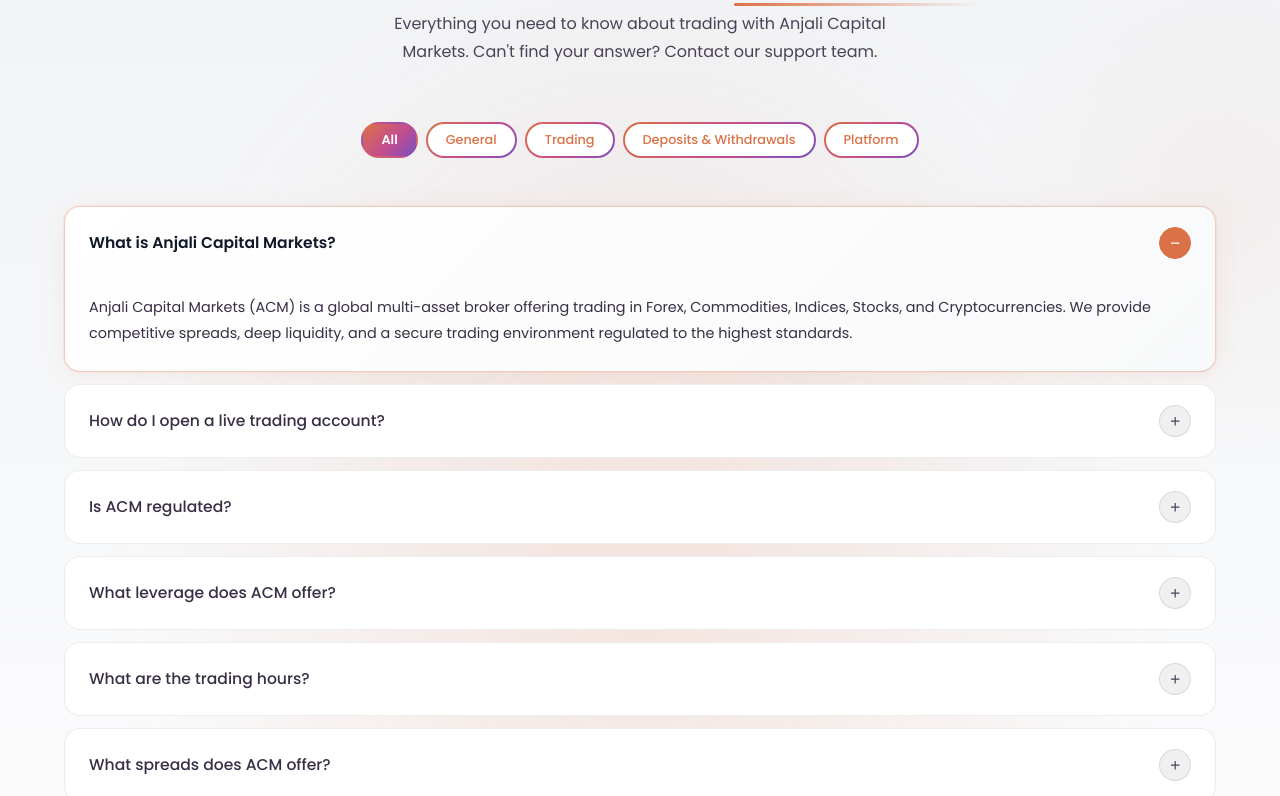
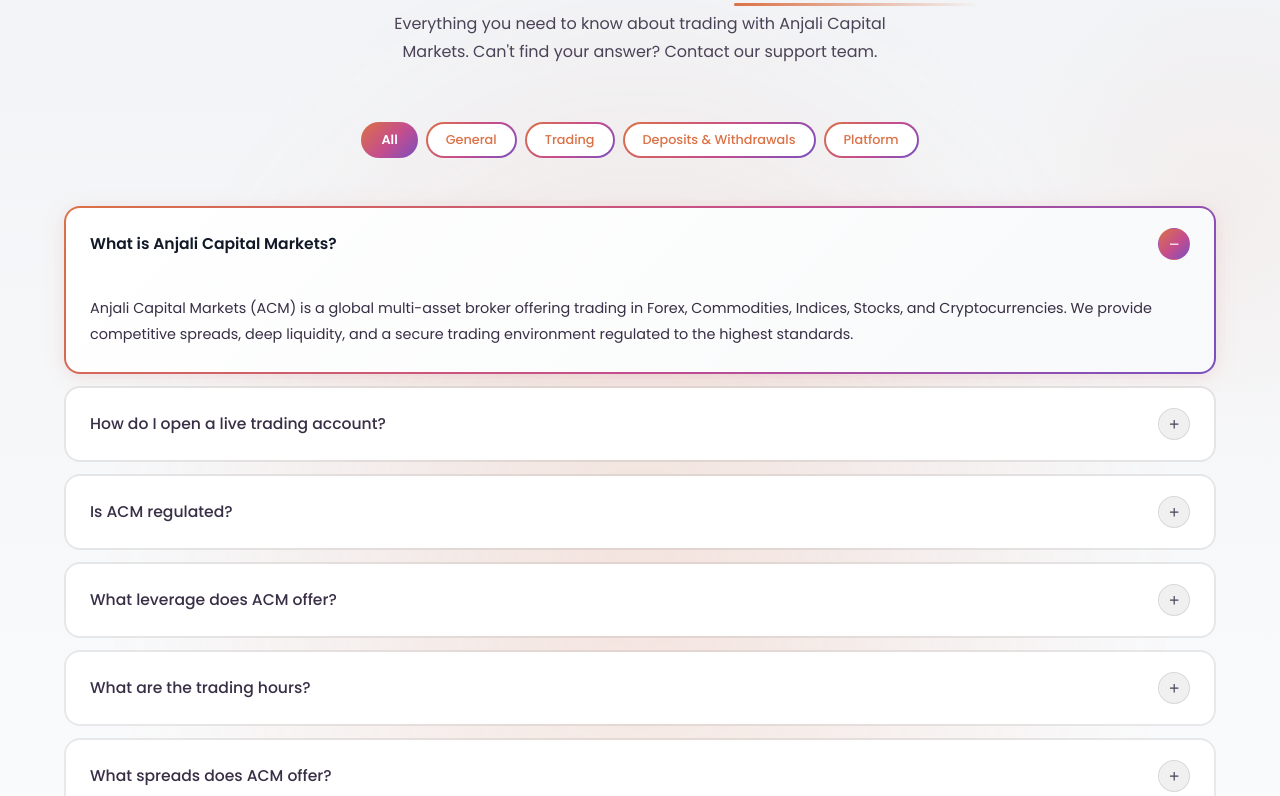
Before and after one commit to K-Uzma/anjali-capital-markets, a React (Vite) app: page / in a window 1280 px wide. Shown: the part 6573-7369 px from the top of the page. Built offline with nearby package versions, Linux system fonts and the light colour scheme.

Commit message:
theme changed p8

```diff
--- a/src/components/homepage/subComponents/FAQ.jsx
+++ b/src/components/homepage/subComponents/FAQ.jsx
@@ -91,21 +91,18 @@ const FAQItem = ({ item, index, isOpen, onToggle }) => (
     transition={{ duration: 0.4, delay: index * 0.06 }}
     sx={{
       borderRadius: 2,
-      overflow: "hidden",
-      border: `1px solid ${isOpen ? alpha(ACM_COLORS.orange, 0.35) : alpha("#000", 0.07)}`,
+      border: "2px solid transparent",
       background: isOpen
-        ? `linear-gradient(135deg, #ffffff, #f8f9fa)`
-        : "#ffffff",
-      transition:
-        "border-color 0.25s ease, background 0.25s ease, box-shadow 0.25s ease",
+        ? `linear-gradient(135deg, #ffffff, #f8f9fa) padding-box, linear-gradient(135deg, #db7146 0%, #c44d8e 55%, #7950bf 100%) border-box`
+        : `linear-gradient(#ffffff, #ffffff) padding-box, linear-gradient(${alpha("#000", 0.07)}, ${alpha("#000", 0.07)}) border-box`,
+      transition: "background 0.25s ease, box-shadow 0.25s ease",
       boxShadow: isOpen
-        ? `0 4px 24px ${alpha(ACM_COLORS.orange, 0.1)}, 0 0 0 1px ${alpha(ACM_COLORS.orange, 0.08)}`
+        ? `0 4px 24px ${alpha(ACM_COLORS.orange, 0.1)}, 0 2px 12px ${alpha("#c44d8e", 0.07)}`
         : "none",
       "&:hover": {
-        borderColor: isOpen
-          ? alpha(ACM_COLORS.orange, 0.35)
-          : alpha("#000", 0.14),
-        background: isOpen ? undefined : alpha("#000", 0.02),
+        background: isOpen
+          ? `linear-gradient(135deg, #ffffff, #f8f9fa) padding-box, linear-gradient(135deg, #db7146 0%, #c44d8e 55%, #7950bf 100%) border-box`
+          : `linear-gradient(${alpha("#000", 0.02)}, ${alpha("#000", 0.02)}) padding-box, linear-gradient(${alpha("#000", 0.14)}, ${alpha("#000", 0.14)}) border-box`,
       },
     }}
   >
@@ -145,8 +142,10 @@ const FAQItem = ({ item, index, isOpen, onToggle }) => (
           alignItems: "center",
           justifyContent: "center",
           flexShrink: 0,
-          background: isOpen ? ACM_COLORS.orange : alpha("#000", 0.06),
-          border: `1px solid ${isOpen ? ACM_COLORS.orange : alpha("#000", 0.1)}`,
+          background: isOpen
+            ? "linear-gradient(135deg, #db7146 0%, #c44d8e 55%, #7950bf 100%)"
+            : alpha("#000", 0.06),
+          border: `1px solid ${isOpen ? "transparent" : alpha("#000", 0.1)}`,
           transition: "background 0.25s, border-color 0.25s",
         }}
       >
@@ -179,7 +178,7 @@ const FAQItem = ({ item, index, isOpen, onToggle }) => (
             <Box
               sx={{
                 height: 1,
-                background: `linear-gradient(90deg, ${alpha(ACM_COLORS.orange, 0.4)}, transparent)`,
+                background: `linear-gradient(90deg, #db7146, #c44d8e 55%, #7950bf, transparent)`,
                 mb: 2,
               }}
             />
@@ -341,17 +340,18 @@ const FAQ = () => {
                   px: 1,
                   height: 36,
                   borderRadius: "100px",
+                  overflow: "hidden",
                   border: "2px solid transparent",
                   background: isActive
-                    ? "linear-gradient(135deg, #db7146 0%, #c44d8e 55%, #7950bf 100%)"
+                    ? "linear-gradient(135deg, #db7146 0%, #c44d8e 55%, #7950bf 100%) border-box"
                     : "linear-gradient(#ffffff, #ffffff) padding-box, linear-gradient(135deg, #db7146 0%, #c44d8e 55%, #7950bf 100%) border-box",
                   color: isActive ? "#fff" : ACM_COLORS.orange,
                   cursor: "pointer",
                   transition: "background 0.25s ease, color 0.25s ease",
                   "&:hover": {
                     background: isActive
-                      ? "linear-gradient(135deg, #e5845a 0%, #d0609a 55%, #8f64cf 100%)"
-                      : "linear-gradient(135deg, #db7146 0%, #c44d8e 55%, #7950bf 100%)",
+                      ? "linear-gradient(135deg, #e5845a 0%, #d0609a 55%, #8f64cf 100%) border-box"
+                      : "linear-gradient(135deg, #db7146 0%, #c44d8e 55%, #7950bf 100%) border-box",
                     color: "#fff",
                   },
                   "& .MuiChip-label": { px: 1.25 },
```
